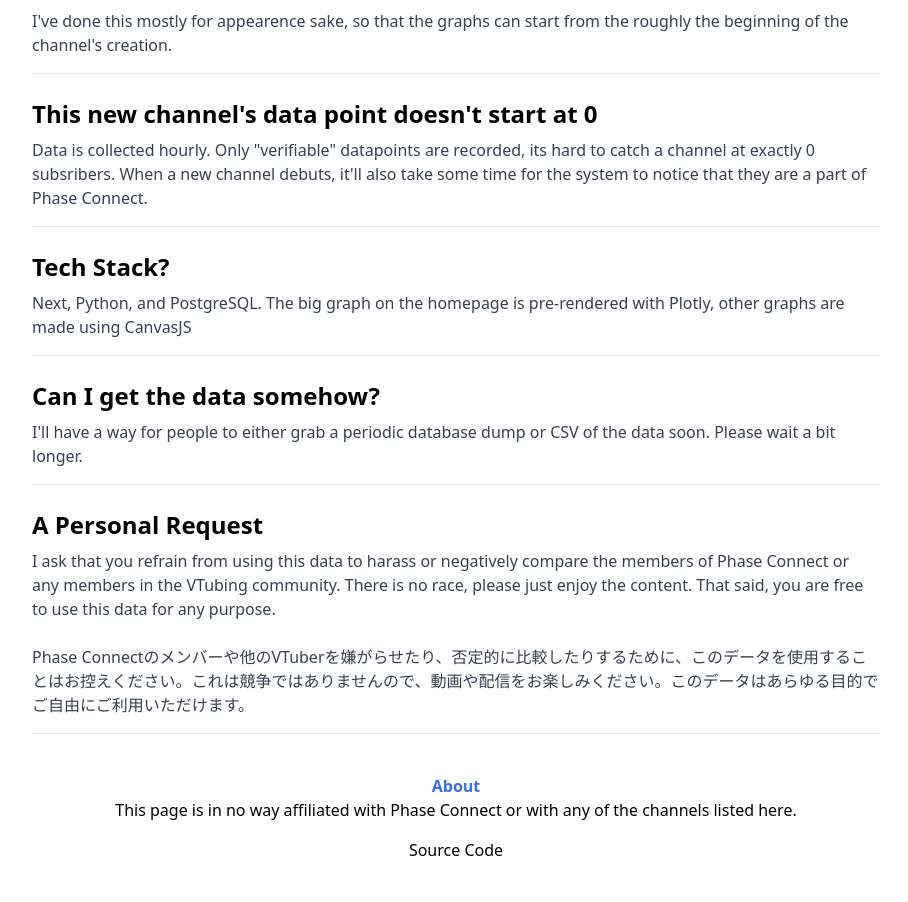
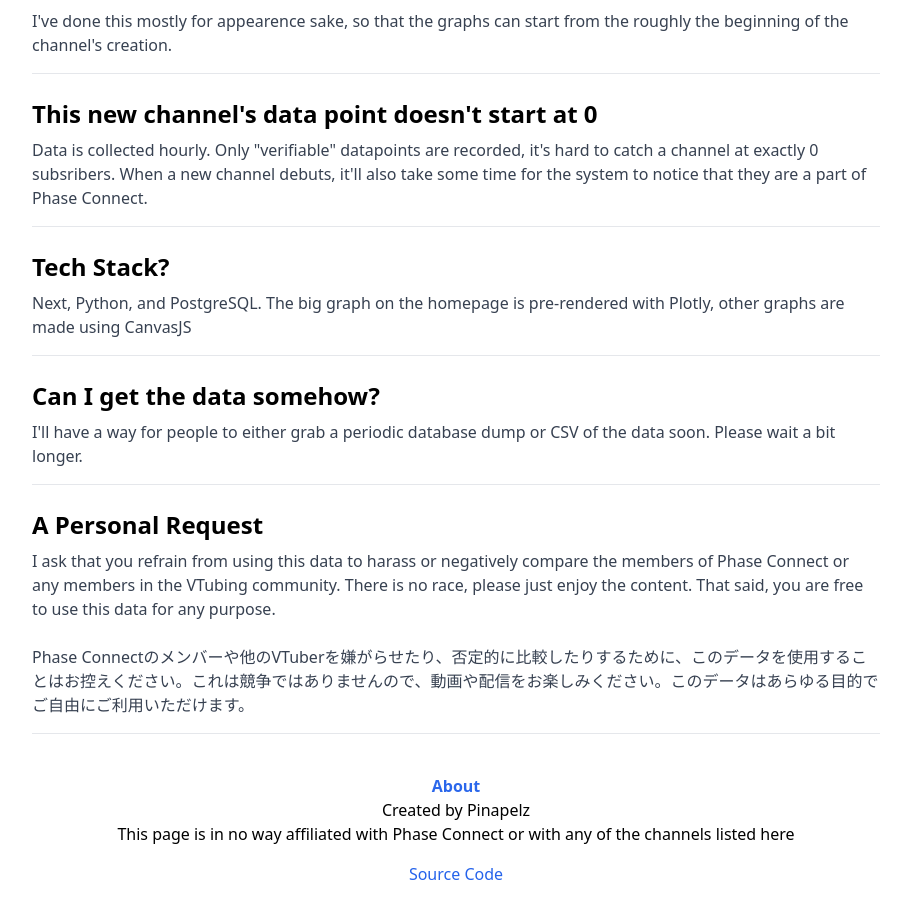
Before and after one commit to pinapelz/NijiTrack, a Next.js app: page /about in a window 1280 px wide. Shown: the part 1020-1922 px from the top of the page, without its empty margins (184-1092 px from the left). Before the commit the page ends 1898 px from the top, so only its background shows below. Built offline with nearby package versions, Linux system fonts and the light colour scheme.

Commit message:
fix build

```diff
--- a/src/components/Footer/Footer.tsx
+++ b/src/components/Footer/Footer.tsx
@@ -1,19 +1,24 @@
 import React from "react";
+import Link from 'next/link';
+
 
 const Footer = () => {
 	return (
 		<footer>
 			<div className="text-center mt-4">
-			<a className="font-bold hover:underline text-blue-600 animate-pulse"href="/about">About</a>
+			<Link href="/about">
+			  <p className="font-bold hover:underline text-blue-600 animate-pulse">About</p>
+			</Link>
 				<p className="text-m">
+					Created by Pinapelz <br/>
 					This page is in no way affiliated with Phase Connect or with any of
-					the channels listed here.
+					the channels listed here
 					<br />
 
 				</p>
 				<p className="p-4">
 					<a
-						className="hover:underline text-bold"
+						className="hover:underline text-bold text-blue-600"
 						href="https://github.com/pinapelz/Nijitrack"
 					>
 						Source Code
--- a/src/pages/about/index.tsx
+++ b/src/pages/about/index.tsx
@@ -3,7 +3,6 @@
 import TitleBar from '@/components/TitleBar/TitleBar';
 import Footer from '@/components/Footer/Footer';
 import Head from 'next/head';
-
 
 const About: React.FC = () => {
   return (
@@ -20,7 +19,7 @@
             <h2 className="text-2xl font-semibold mb-2">What is this?</h2>
             <p className="text-gray-700">
               This is PhaseTracker. It tracks the YouTube subscriber count for members of the VTuber group Phase Connect. It is also the primary demo
-            of my boilerplate project, <a className="text-blue-600 hover:underline" href="https://github.com/pinapelz/NijiTrack>">NijiTrack</a> which allows
+              of my boilerplate project, <a className="text-blue-600 hover:underline" href="https://github.com/pinapelz/NijiTrack&gt;">NijiTrack</a> which allows
               you to setup a subscriber tracker for any subset of YouTube channels (or VTuber organization).
             </p>
           </div>
@@ -32,7 +31,7 @@
             </p>
           </div>
           <div className="border-b pb-4">
-          <h2 className="text-2xl font-semibold mb-2">What's Collected?</h2>
+            <h2 className="text-2xl font-semibold mb-2">What&apos;s Collected?</h2>
             <p className="text-gray-700">
               Some statitics such as video count or channel view count are provided for your convenience. These are generated hourly and are not saved historically <br/><br/>
               Only subscriber count, channel name, profile picture is saved historically.
@@ -48,20 +47,20 @@
             <h2 className="text-2xl font-semibold mb-2">Graduation</h2>
             <p className="text-gray-700">
               If someone graduates (no longer active in Phase Connect), their data will be kept in the database but will no longer be updated. The main table will also no longer show a row for them.
-            You'll still be able to view their data on the main graph on the homepage.
+              You&apos;ll still be able to view their data on the main graph on the homepage.
             </p>
           </div>
           <div className="border-b pb-4">
             <h2 className="text-2xl font-semibold mb-2">Why are there so few datapoints before April 1st 2022?</h2>
             <p className="text-gray-700">
               This project only started collecting data on April 1st, 2022. Any data before that was manually recovered by me through Wayback Machine and various other sources.
-            <br/><br/>I've done this mostly for appearence sake, so that the graphs can start from the roughly the beginning of the channel's creation.
+              <br/><br/>I&apos;ve done this mostly for appearence sake, so that the graphs can start from the roughly the beginning of the channel&apos;s creation.
             </p>
           </div>
           <div className="border-b pb-4">
-          <h2 className="text-2xl font-semibold mb-2">This new channel's data point doesn't start at 0</h2>
+            <h2 className="text-2xl font-semibold mb-2">This new channel&apos;s data point doesn&apos;t start at 0</h2>
             <p className="text-gray-700">
-            Data is collected hourly. Only "verifiable" datapoints are recorded, its hard to catch a channel at exactly 0 subsribers. When a new channel debuts, it'll also
+              Data is collected hourly. Only &quot;verifiable&quot; datapoints are recorded, it&apos;s hard to catch a channel at exactly 0 subsribers. When a new channel debuts, it&apos;ll also
               take some time for the system to notice that they are a part of Phase Connect.
             </p>
           </div>
@@ -74,7 +73,7 @@
           <div className="border-b pb-4">
             <h2 className="text-2xl font-semibold mb-2">Can I get the data somehow?</h2>
             <p className="text-gray-700">
-            I'll have a way for people to either grab a periodic database dump or CSV of the data soon. Please wait a bit longer.
+              I&apos;ll have a way for people to either grab a periodic database dump or CSV of the data soon. Please wait a bit longer.
             </p>
           </div>
           <div className="border-b pb-4">
```
Lines whose indentation alone changed are shown as unchanged.
